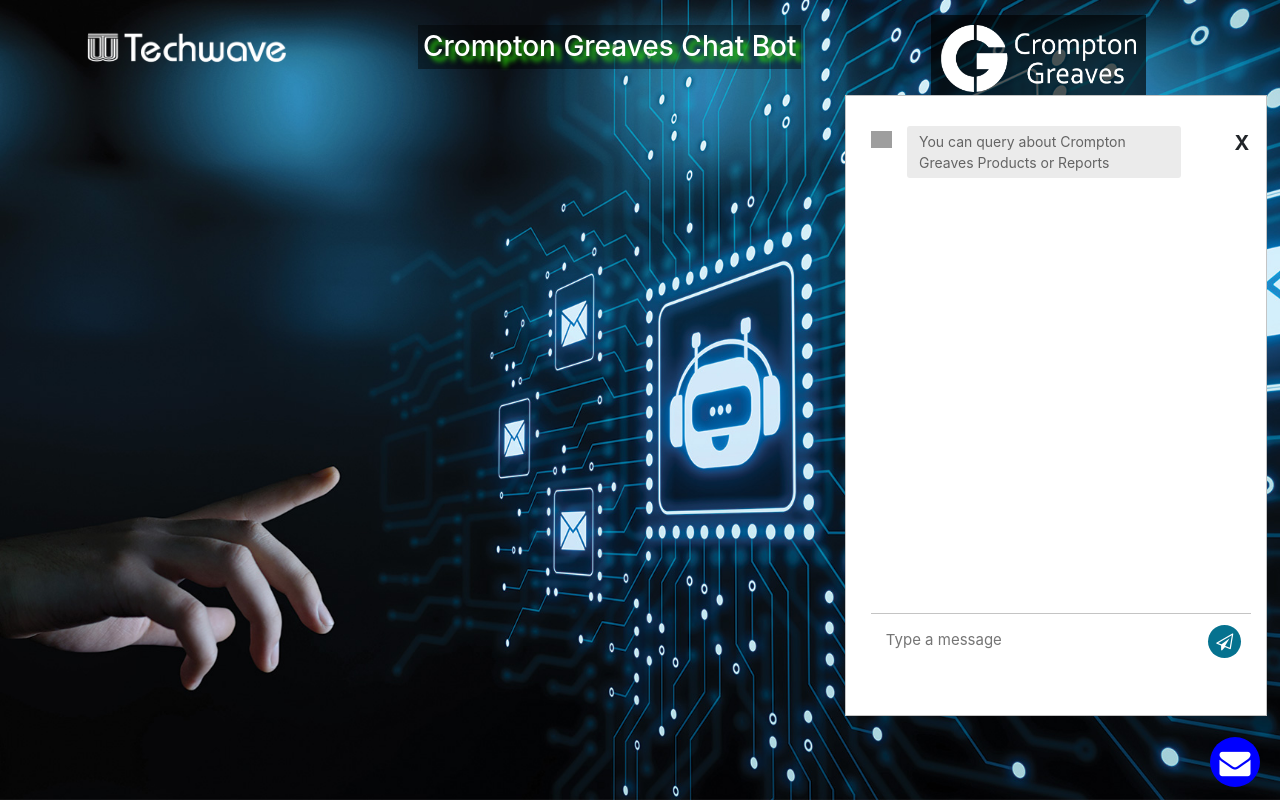
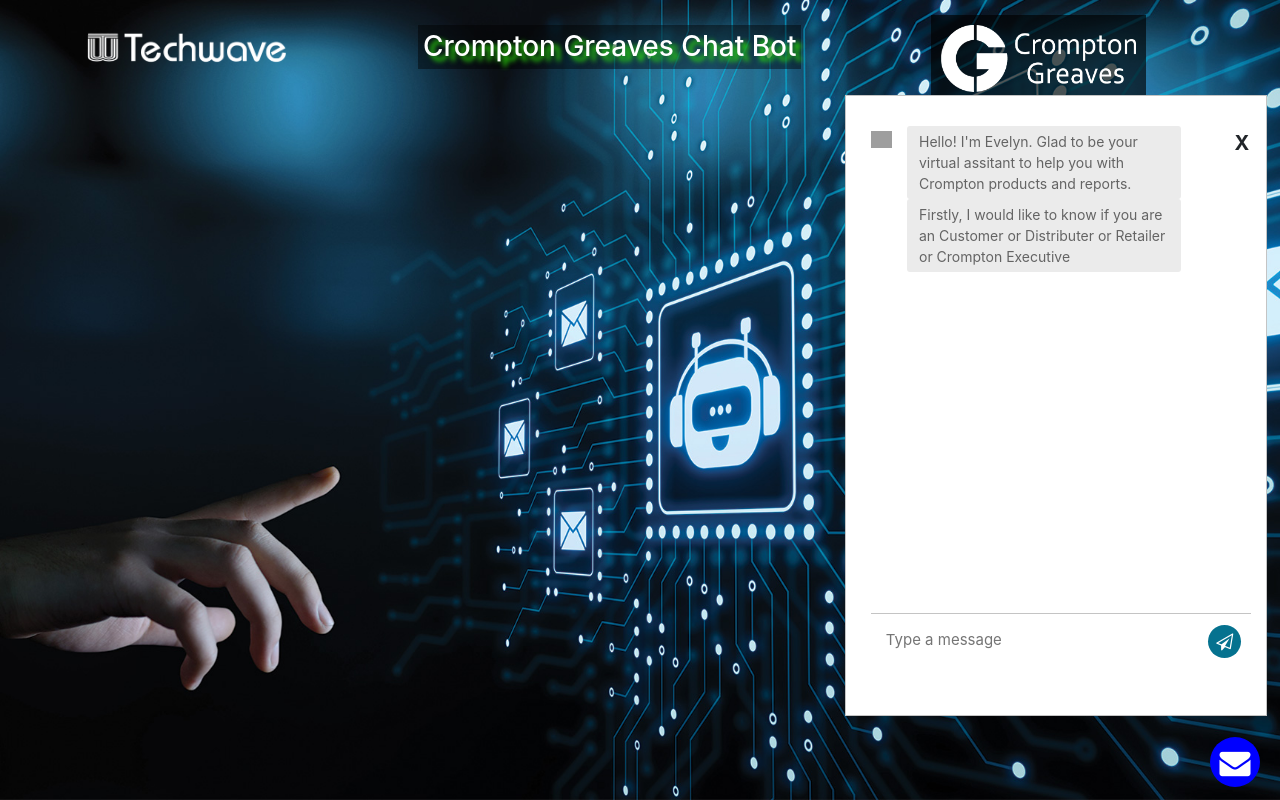
Before and after one commit to Sridhar5879/chatbot_dev, a Flask app: page / in a window 1280 px wide, after a click that opens the changed part. Run offline with Flask 2, Linux system fonts and the light colour scheme; parts of the project's set-up code (start-up, migrations or seed data) failed here and were passed over; some libraries are stand-ins or nearby versions; grey boxes are pictures that could not be loaded.

Commit message:
Add files via upload

```diff
--- a/templates/chat.html
+++ b/templates/chat.html
@@ -9,11 +9,11 @@
     <div id="chat_launcher" onclick="$('#chat_frame').toggle();"><i class="fa fa-envelope"></i></div>
 	<div class="bgimg-1">
 	<div class="main">
-	<div class="logo-1"><img src="https://github.com/Sridhar5879/chatbot_dev/blob/master/templates/TW-logo-01.png?raw=true" /></div>
+	<div class="logo-1"><img src="https://github.com/techwave-analytics/chatbot-cgl-dev/blob/master/templates/TW-logo-01.png?raw=true" /></div>
   <div class="caption">
      <h3 class=" text-center">Crompton Greaves Chat Bot</h3>
   </div>
-  <div class="logo-2"><img src="https://github.com/Sridhar5879/chatbot_dev/blob/master/templates/crompton-greaves-logo_landscape_full-colour.png?raw=true" /> </div>
+  <div class="logo-2"><img src="https://github.com/techwave-analytics/chatbot-cgl-dev/blob/master/templates/crompton-greaves-logo_landscape_full-colour.png?raw=true" /> </div>
   </div>
    <div class="container__" id="chat_frame" style="display: none;">
       <div class="messaging">
@@ -25,7 +25,8 @@
                 <div class="incoming_msg_img"> <img src="https://ptetutorials.com/images/user-profile.png" alt="sunil"> </div>
                 <div class="received_msg">
                   <div class="received_withd_msg">
-                    <p>You can query about Crompton Greaves Products or Reports</p>
+                    <p>Hello! I'm Evelyn. Glad to be your virtual assitant to help you with Crompton products and reports.</p>
+                    <p>Firstly, I would like to know if you are an Customer or Distributer or Retailer or Crompton Executive</p>
                     <!-- <span class="time_date"> 11:01 AM    |    June 9</span> -->
                   </div>
                 </div>
@@ -267,7 +268,7 @@
 
   /** my styles ****/
  body {
-    background-image: url(https://github.com/Sridhar5879/chatbot_dev/blob/master/templates/chat.jpg?raw=true);
+    background-image: url(https://github.com/techwave-analytics/chatbot-cgl-dev/blob/master/templates/chat.jpg?raw=true);
     height: auto; background-position: center;
     background-repeat: no-repeat;
     background-size: cover;
```
